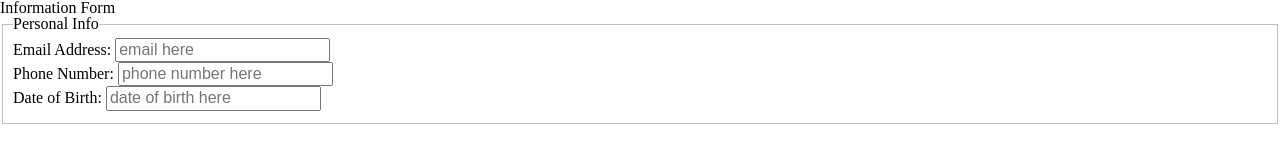
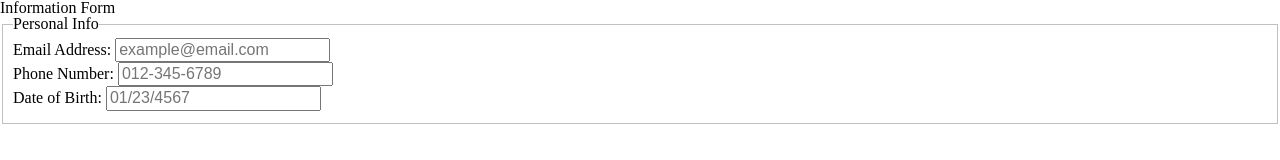
Before and after one commit to spring362/lab2, a plain HTML site: page index.html in a window 1280 px wide. Drawn offline with Linux system fonts and the light colour scheme.

```diff
--- a/index.html
+++ b/index.html
@@ -13,13 +13,13 @@
   <fieldset>
   <legend>Personal Info</legend>
     <div>
-      <label>Email Address: <input type="email" name="email_field" placeholder="email here" ></label>
+      <label>Email Address: <input type="email" name="email_field" placeholder="example@email.com" ></label>
     </div>
     <div>
-      <label>Phone Number: <input type="phoneNum" name="phone_field" placeholder="phone number here" ></label>
+      <label>Phone Number: <input type="phoneNum" name="phone_field" placeholder="012-345-6789" ></label>
     </div>
     <div>
-      <label>Date of Birth: <input type="DateBirth" name="DOB_field" placeholder="date of birth here" ></label>
+      <label>Date of Birth: <input type="dateBirth" name="DOB_field" placeholder="01/23/4567" ></label>
     </div>
   </fieldset>
   </form>
```
